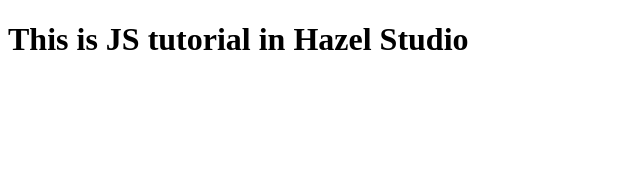
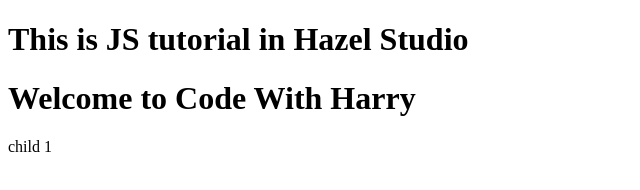
Before and after one commit to Ishazaka/simple-JS, a plain HTML site: page index.html in a window 1280 px wide. Shown: the whole page, without its empty margins (0-640 px from the left). Drawn offline with Linux system fonts and the light colour scheme.

Commit message:
Update index.html

```diff
--- a/index.html
+++ b/index.html
@@ -8,6 +8,11 @@
 </head>
 <body>
   <h1>This is JS tutorial in Hazel Studio</h1>
+     <div class="container">
+        <h1 id="heading"> Welcome to Code With Harry</h1>
+        <div id="myfirst" class="child red good" id="first">child 1
+
+
 </body>
 
 <script src="script.js"></script>
```
